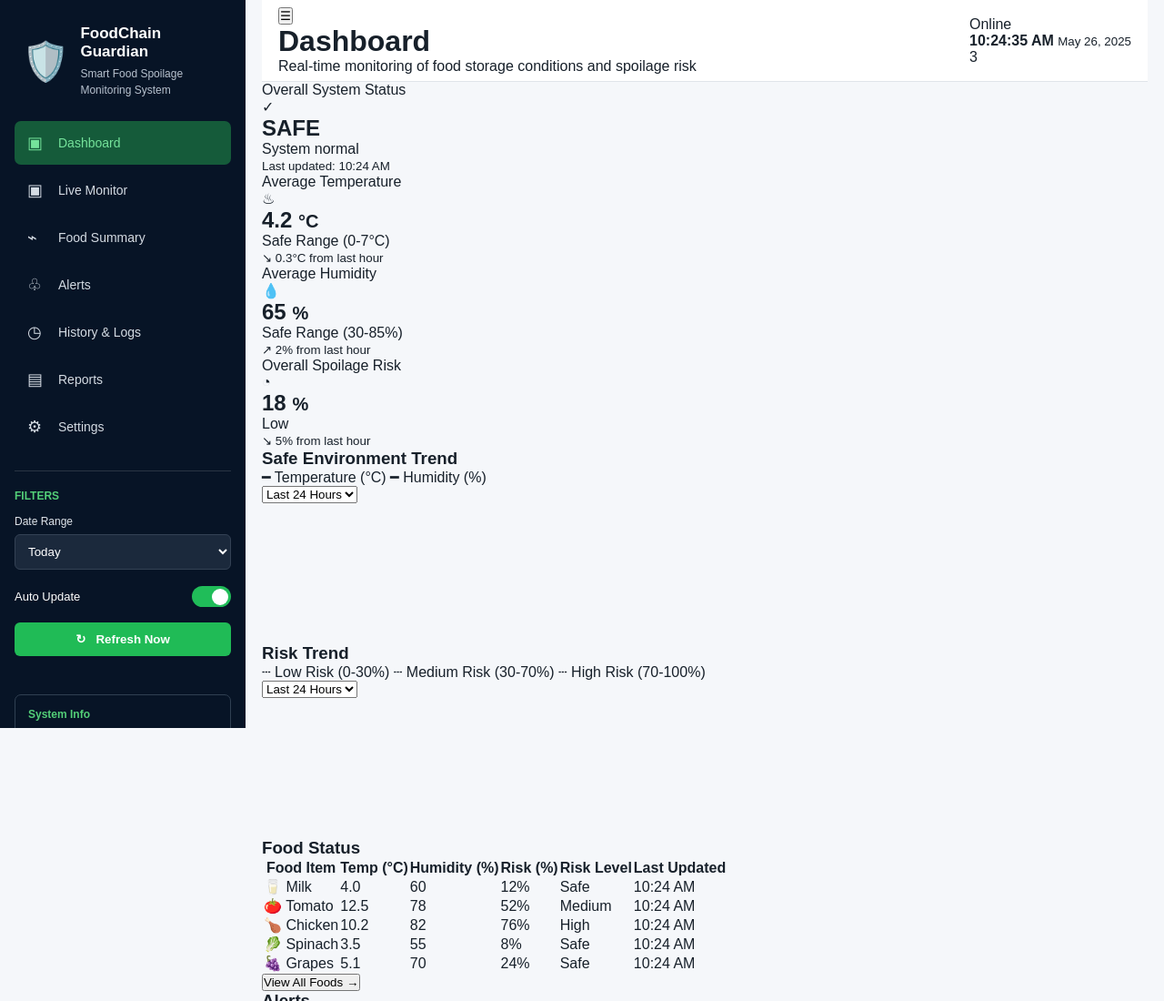
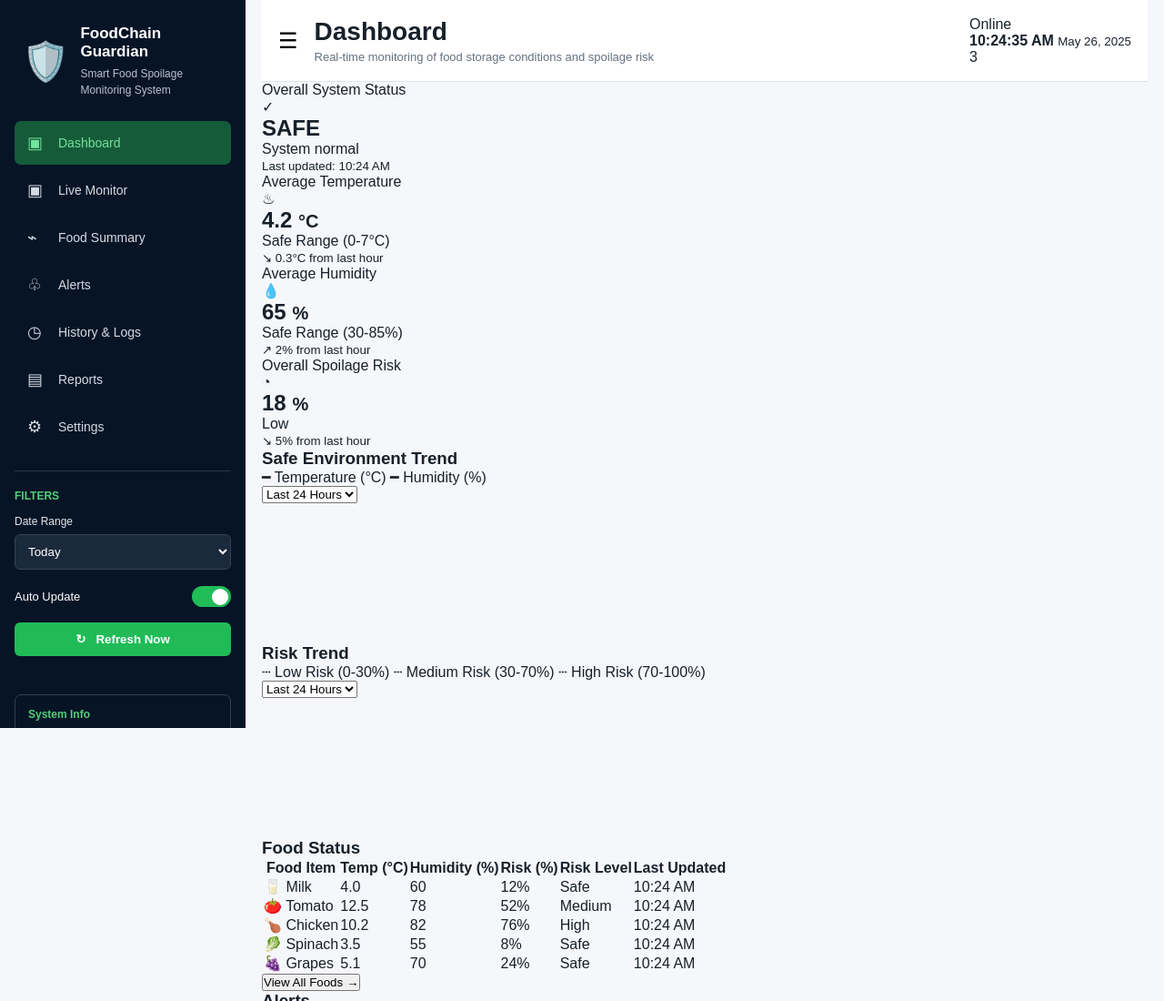
Before and after one commit to Jay-332/FoodChain-Guardian, a plain HTML site: page index.html in a window 1280 px wide. Shown: the top 1100 px of the page at 91% size. Drawn offline with nearby package versions, Linux system fonts and the light colour scheme.

Commit message:
Style header title and menu control

```diff
--- a/style.css
+++ b/style.css
@@ -246,3 +246,26 @@ select {
     background: white;
     padding: 0 18px;
 }
+
+.header-left {
+    display: flex;
+    align-items: center;
+    gap: 18px;
+}
+
+.hamburger {
+    border: none;
+    background: none;
+    font-size: 24px;
+    cursor: pointer;
+}
+
+.header h1 {
+    font-size: 28px;
+}
+
+.header p {
+    color: #65717e;
+    font-size: 13px;
+    margin-top: 4px;
+}
```
